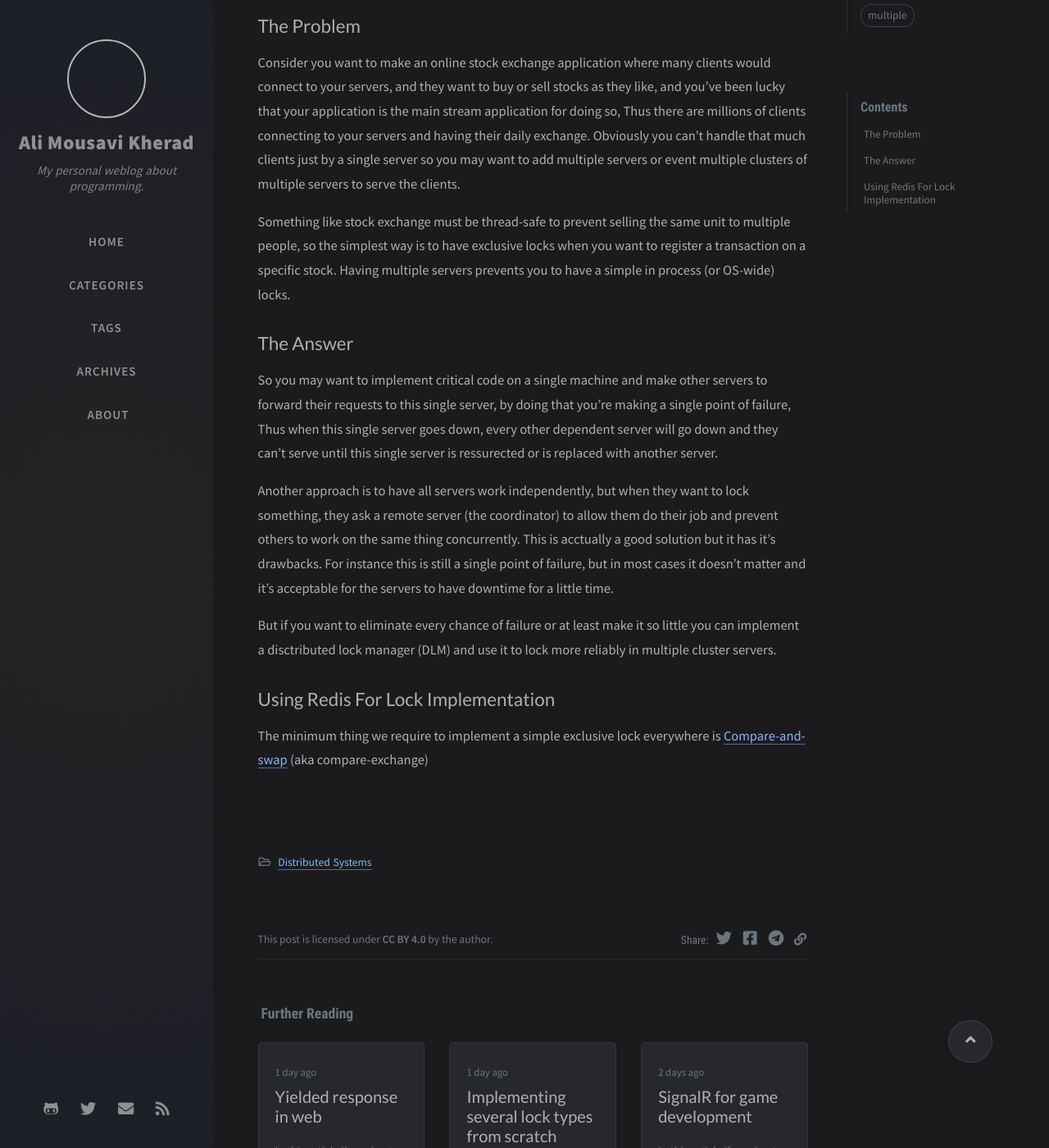
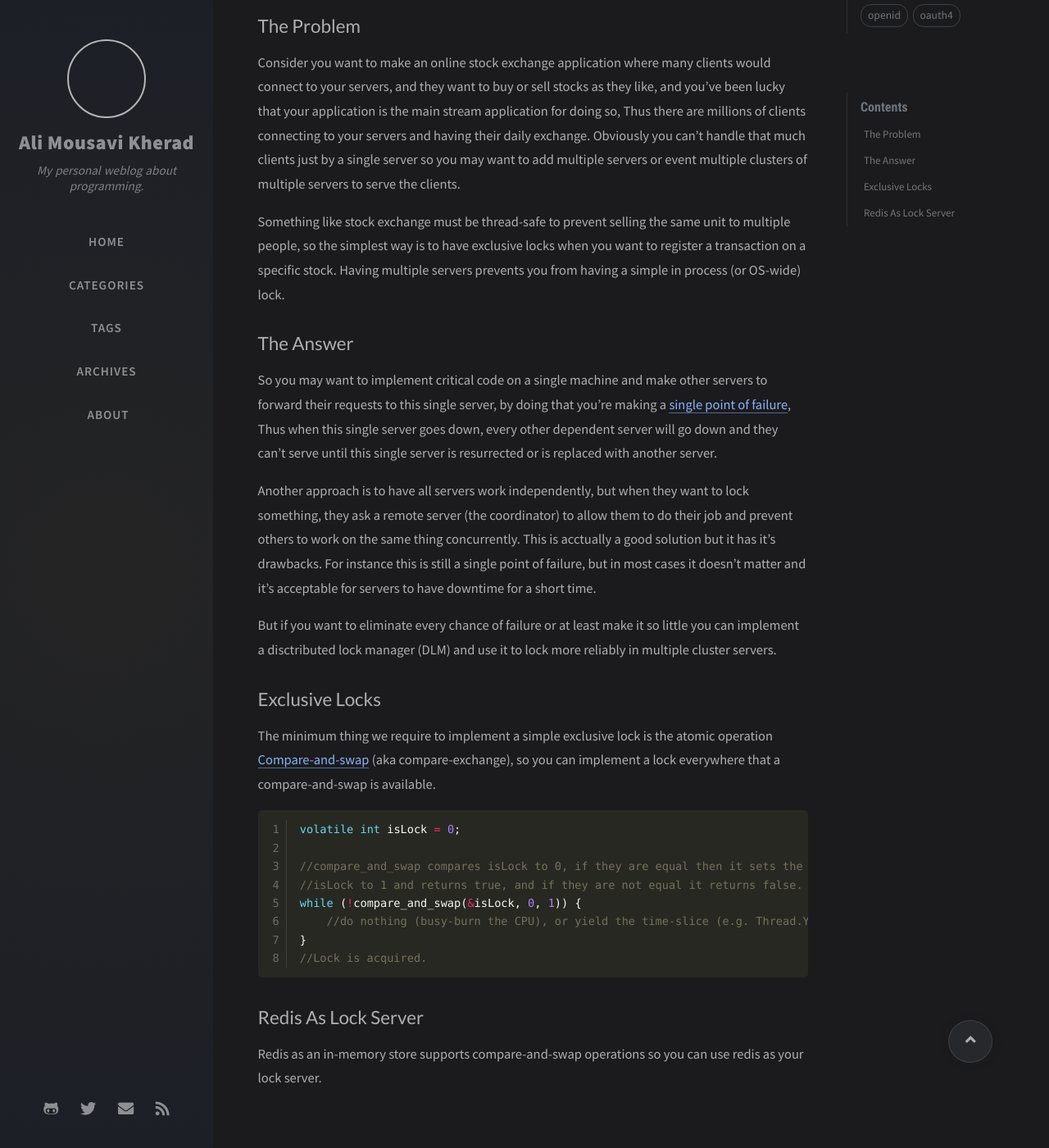
Before and after one commit to amkherad/amkherad.github.io, a Jekyll site: the page built from _posts/2020-08-07-distributed-lock.md, in a window 1280 px wide and 1400 px high, scrolled down 320 px. Shown: the whole window at 82% size. Built offline with Jekyll 4.4.1, drawn with Linux system fonts in a browser that asks for light colours; nearby versions of some CDN libraries; comment, search, counter and statistics services are not loaded; some of the changed text lies outside the part shown.

Commit message:
added thread pool implementation edited lock implementation playground

````diff
--- a/_posts/2020-08-07-distributed-lock.md
+++ b/_posts/2020-08-07-distributed-lock.md
@@ -17,23 +17,39 @@
 clusters of multiple servers to serve the clients.
 
 Something like stock exchange must be thread-safe to prevent selling the same unit to multiple people, so the simplest way is
-to have exclusive locks when you want to register a transaction on a specific stock. Having multiple servers prevents you to have
-a simple in process (or OS-wide) locks.
+to have exclusive locks when you want to register a transaction on a specific stock. Having multiple servers prevents you from having
+a simple in process (or OS-wide) lock.
 
 ## The Answer
 So you may want to implement critical code on a single machine and make other servers to forward
-their requests to this single server, by doing that you're making a single point of failure, Thus when this single server goes
-down, every other dependent server will go down and they can't serve until this single server is ressurected or is replaced with
+their requests to this single server, by doing that you're making a [single point of failure](https://en.wikipedia.org/wiki/Single_point_of_failure), Thus when this single server goes
+down, every other dependent server will go down and they can't serve until this single server is resurrected or is replaced with
 another server.
 
 Another approach is to have all servers work independently, but when they want to lock something, they ask a remote server
-(the coordinator) to allow them do their job and prevent others to work on the same thing concurrently. This is acctually a
+(the coordinator) to allow them to do their job and prevent others to work on the same thing concurrently. This is acctually a
 good solution but it has it's drawbacks. For instance this is still a single point of failure, but in most cases it doesn't matter
-and it's acceptable for the servers to have downtime for a little time.
+and it's acceptable for servers to have downtime for a short time.
 
 But if you want to eliminate every chance of failure or at least make it so little you can implement a disctributed lock manager (DLM)
 and use it to lock more reliably in multiple cluster servers.
 
-## Using Redis For Lock Implementation
-The minimum thing we require to implement a simple exclusive lock everywhere is
-[Compare-and-swap](https://en.wikipedia.org/wiki/Compare-and-swap) (aka compare-exchange)
+## Exclusive Locks
+The minimum thing we require to implement a simple exclusive lock is the atomic operation
+[Compare-and-swap](https://en.wikipedia.org/wiki/Compare-and-swap) (aka compare-exchange), so you can implement a lock everywhere
+that a compare-and-swap is available.
+
+```c++
+volatile int isLock = 0;
+
+//compare_and_swap compares isLock to 0, if they are equal then it sets the
+//isLock to 1 and returns true, and if they are not equal it returns false.
+while (!compare_and_swap(&isLock, 0, 1)) {
+    //do nothing (busy-burn the CPU), or yield the time-slice (e.g. Thread.Yield()).
+}
+//Lock is acquired.
+```
+
+## Redis As Lock Server
+Redis as an in-memory store supports compare-and-swap operations so you can use redis
+as your lock server.
--- a/_posts/2020-08-08-implementing-several-lock-types-from-scratch.md
+++ /dev/null
@@ -1,6 +0,0 @@
----
-title: Implementing several lock types from scratch
-categories: [Concurrency, Locks]
-tags: ["c plus plus"]
-excerpt_separator: __MORE__
----
````
Also changed, not shown: _posts/2020-08-08-lock-implementation-playground.md (added, +14 -0 lines), _posts/2020-08-08-thread-pool-implementation.md (added, +7 -0 lines), assets/img/content/img.jpg (added).
